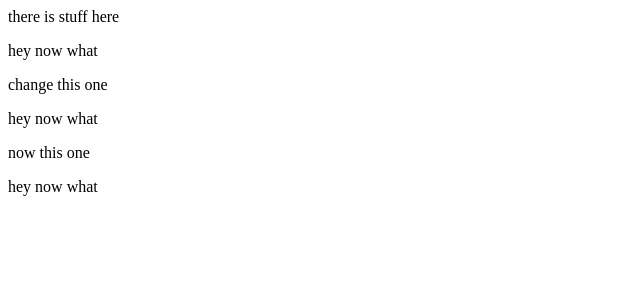
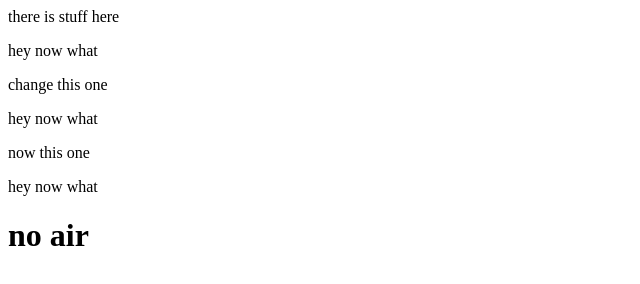
Before and after one commit to rhondakremer/git-destroy, a plain HTML site: page index.html in a window 1280 px wide. Shown: the whole page, without its empty margins (0-640 px from the left). Drawn offline with Linux system fonts and the light colour scheme.

Commit message:
no air commit

```diff
--- a/index.html
+++ b/index.html
@@ -13,5 +13,6 @@
     <p>hey now what</p>
     <p>now this one</p>
     <p>hey now what</p>
+    <h1>no air</h1>
 </body>
 </html>
```
